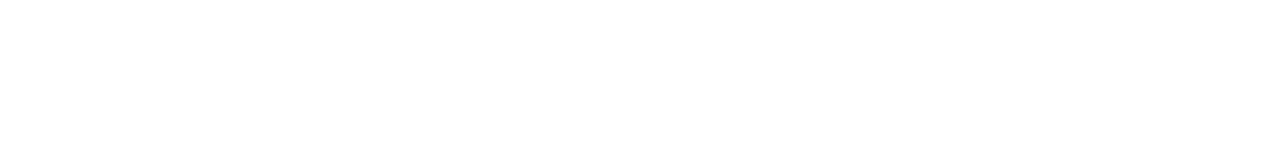
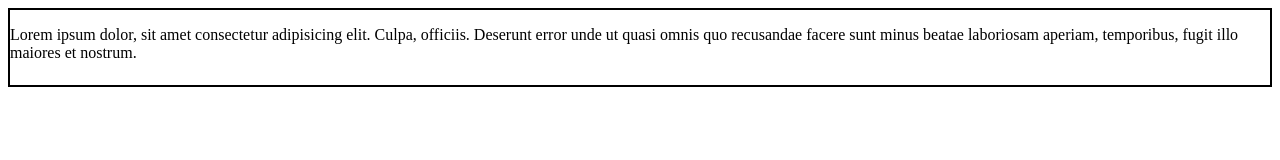
Before and after one commit to MeganGCodes/HTML-_CSS-_Full_Course_2023, a plain HTML site: page 21_overflow/index.html in a window 1280 px wide. Drawn offline with Linux system fonts and the light colour scheme.

Commit message:
overflow complete lesson 21

```diff
--- a/21_overflow/index.html
+++ b/21_overflow/index.html
@@ -8,5 +8,20 @@
 </head>
 <body>
 
+    <!--
+        overflow = property that sets the disired
+        behavior when content does not fit in the
+        parent element box (overflow)
+
+            overflow: visible
+            overflow: hidden
+            overflow: clip
+            overflow: scroll
+            overflow: auto
+    -->
+
+    <div>
+        <p>Lorem ipsum dolor, sit amet consectetur adipisicing elit. Culpa, officiis. Deserunt error unde ut quasi omnis quo recusandae facere sunt minus beatae laboriosam aperiam, temporibus, fugit illo maiores et nostrum.</p>
+    </div>
 </body>
 </html>
--- a/21_overflow/style.css
+++ b/21_overflow/style.css
@@ -0,0 +1,5 @@
+div{
+    border: 2px solid;
+    height: 75px;
+    overflow: auto;
+}
```
